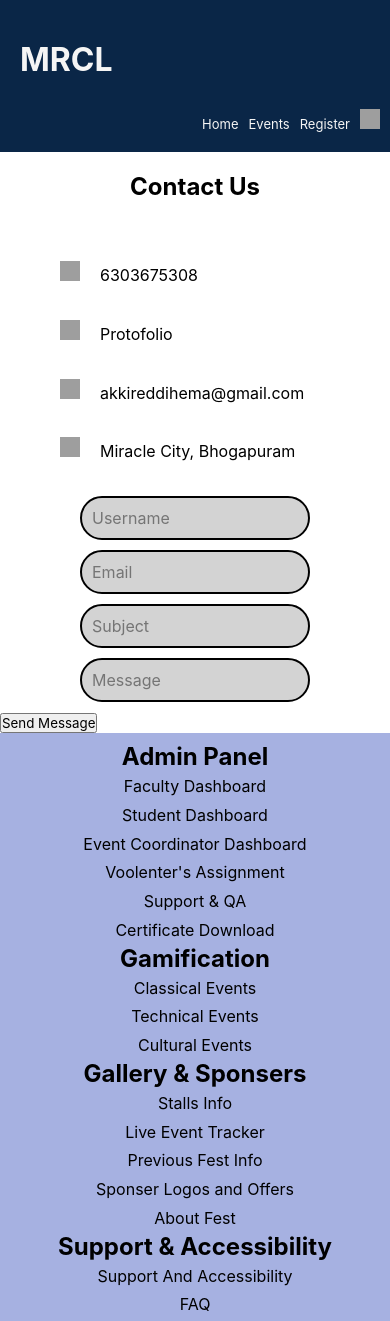
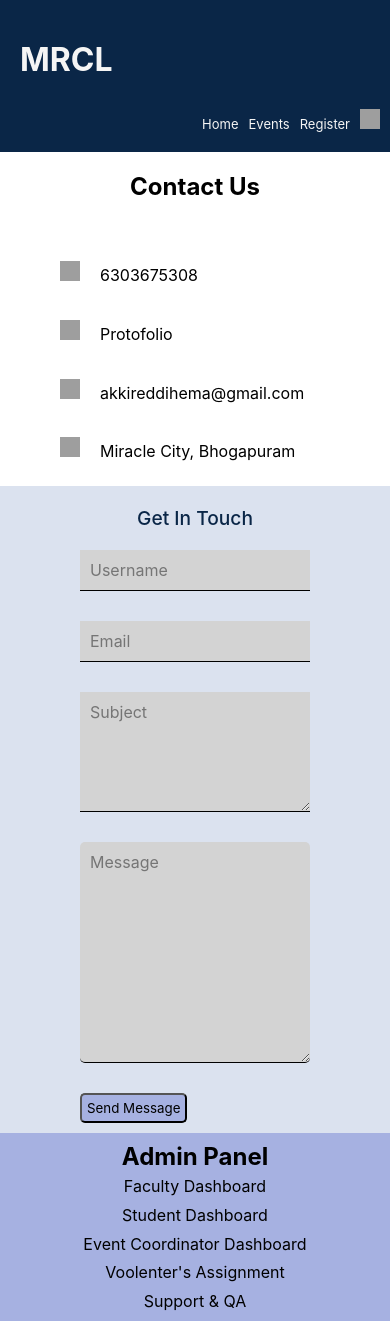
Before and after one commit to hema-akkireddi378/ProjectOnFest, a React (Vite) app: page /ContactUs in a window 390 px wide. Shown: the top 1321 px of the page. Built offline with nearby package versions, Linux system fonts and the light colour scheme; grey boxes are pictures that could not be loaded.

Commit message:
css updated

```diff
--- a/src/App.css
+++ b/src/App.css
@@ -1647,39 +1647,45 @@
   flex-direction: column;
   gap: 10px;
   padding: 10px 80px 10px 80px;
+  background-color: #DBE2EF;
+
 
 }
  .UserName{
   font-size: medium;
   font-weight: 400;
-  border-radius: 40px;
+  /* border-radius: 40px; */
   padding: 10px ;
-  border: 2px solid black;
   background-color: lightgray;
+  border: none;
+  border-bottom: 1px solid black;
 }
 .userEmail{
   font-size: medium;
   font-weight: 400;
-  border-radius: 40px;
+  /* border-radius: 40px; */
   padding: 10px ;
-  border: 2px solid black;
   background-color: lightgray;
+  border: none;
+  border-bottom: 1px solid black;
 }
 .subject{
   font-size: medium;
   font-weight: 400;
-  border-radius: 40px;
+  /* border-radius: 40px; */
   padding: 10px ;
-  border: 2px solid black;
   background-color: lightgray;
+  border: none;
+  border-bottom: 1px solid black;
 }
 .message{
   font-size: medium;
   font-weight: 400;
-  border-radius: 40px;
+  border-radius: 5px;
   padding: 10px ;
-  border: 2px solid black;
   background-color: lightgray;
+  border: none;
+  border-bottom: 1px solid black;
 }
  .submitMessage{
   display: flex;
@@ -1687,6 +1693,38 @@
   justify-content: center;
   padding-left:300px ;
 }
+
+.sendMsg{
+  font-size: larger;
+  font-weight: 500;
+  text-align: center;
+  color: #0A2647;
+  padding: 10px 20px;
+}
+.sendMessage{
+  text-align: center;
+  padding: 5px;
+  background-color: #A6B1E1;
+  border-radius: 5px;
+}
+
+input, textarea {
+  background: transparent;
+  border: none;
+  border-bottom: 2px solid #333;
+  padding: 10px;
+  width: 100%;
+  margin-bottom: 20px;
+  outline: none;
+  color: #000;
+  font-size: 16px;
+}
+
+textarea {
+  resize: vertical; /* optional */
+  min-height: 120px;
+}
+
 
 /* .contact-content{
   color: #112D4E;
--- a/src/Footer.jsx
+++ b/src/Footer.jsx
@@ -412,19 +412,23 @@ export function ContactUs() {
 
 
                 <div className='getInTouch'>
+                    <p className='sendMsg'>Get In Touch</p>
                      <input type="text" placeholder="Username" name="username" id="username" className="UserName">
                     </input>
                     <input type="email" placeholder="Email" name="password" id="email" className="userEmail">
                     </input>
-                    <input type="textarea" rows="4" placeholder="Subject" name="subject" id="subject" className="subject">
+                    <textarea rows="4" placeholder="Subject" name="subject" id="subject" className="subject"/>
+                    <textarea rows ="10" placeholder='Message' name='message' id='message' className='message'/>
+                    {/* <input type="textarea" rows="4" placeholder="Subject" name="subject" id="subject" className="subject">
                     </input>
                     <input type="textarea" rows="6" placeholder="Message" name="message" id="message" className="message">
-                    </input>
+                    </input> */}
+                     <div className='sumbmitMessage'>
+                    <button type="submit" className="sendMessage">Send Message</button>
+                </div>
 
                 </div>
-                <div className='sumbmitMessage'>
-                    <button type="submit" className="sendMessage">Send Message</button>
-                </div>
+
          </div>
     )
 }
```
